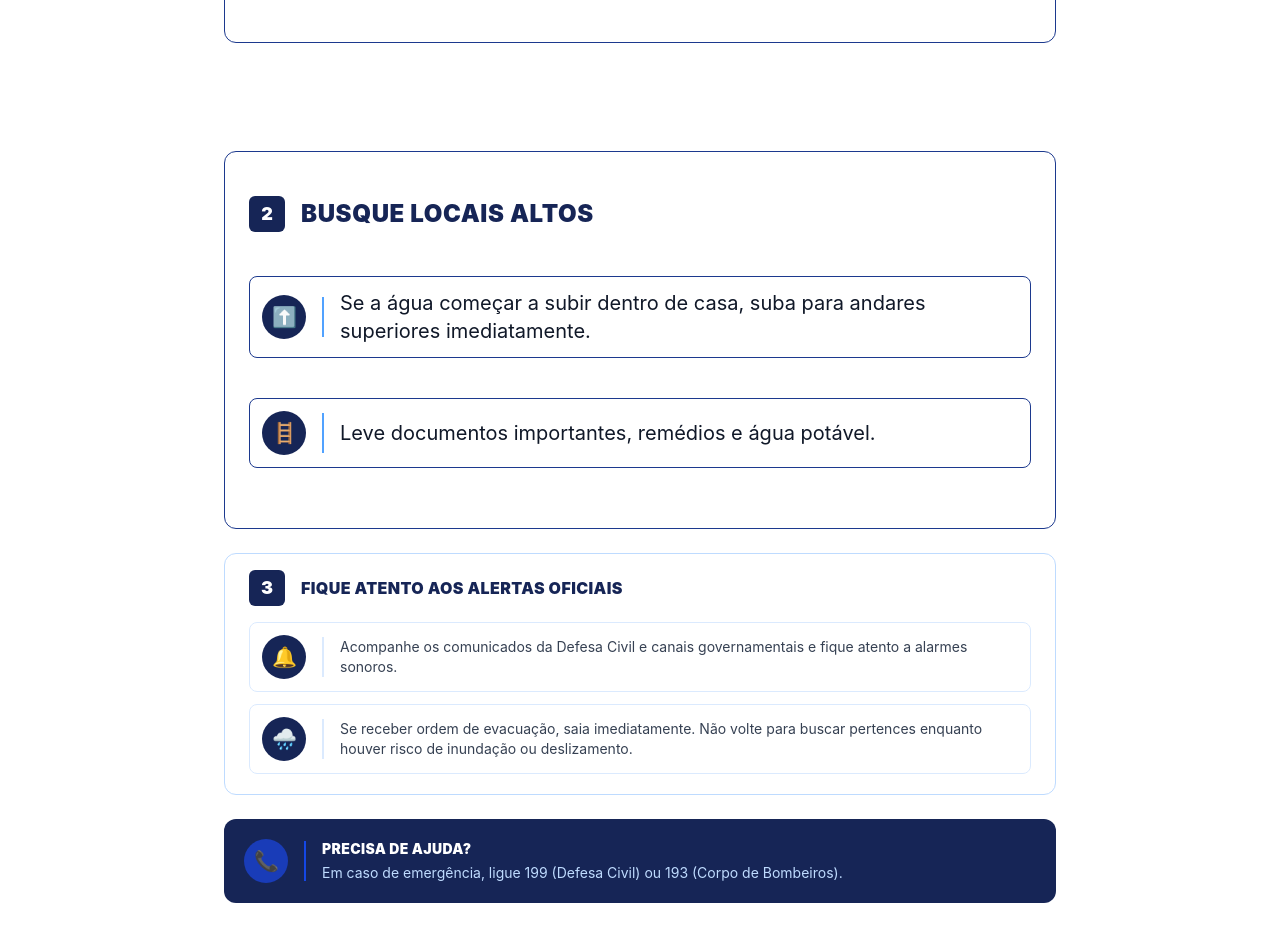
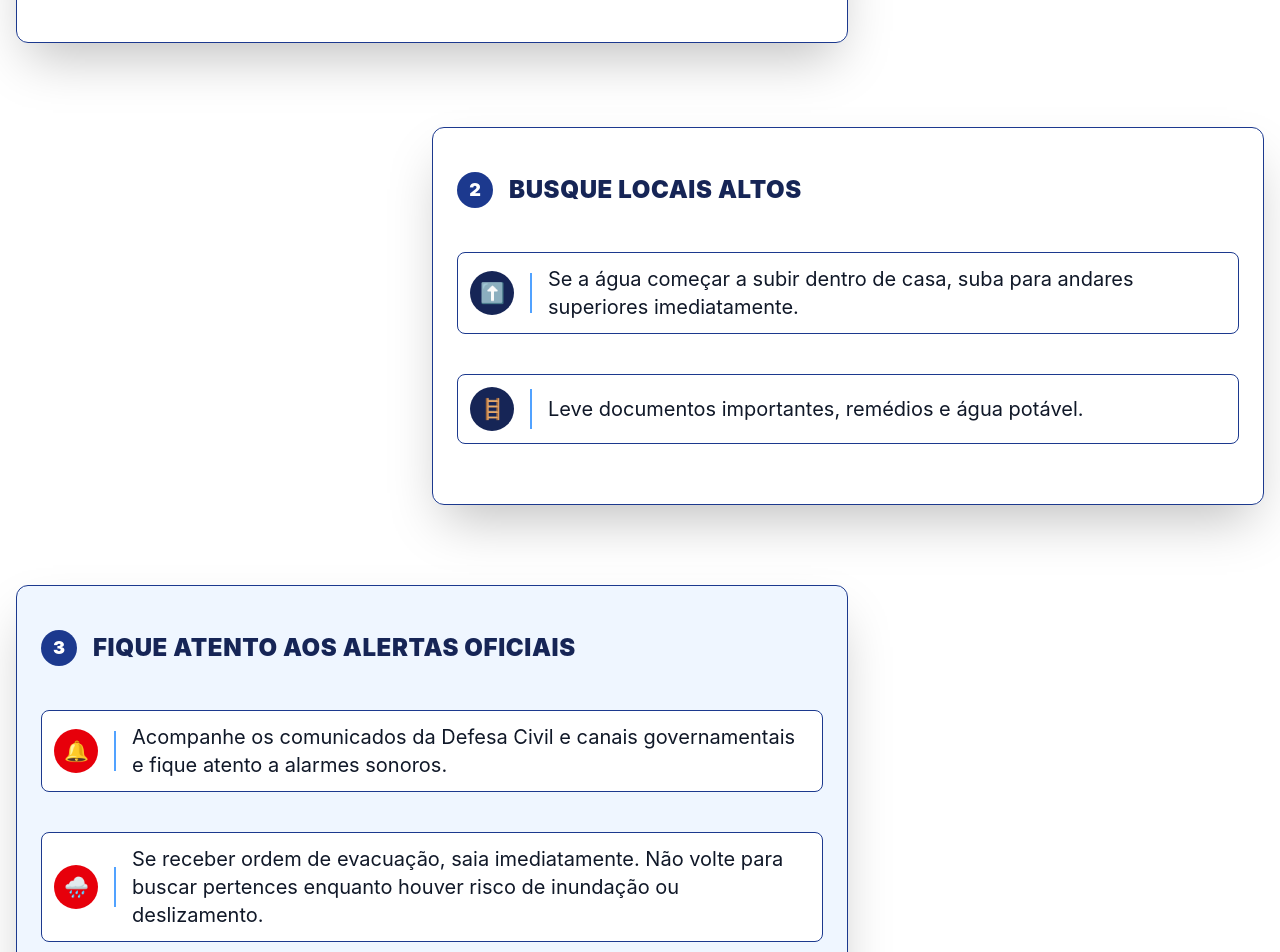
Before and after one commit to arielviniciuscyber/litoral-alerta, a React (Vite) app: page /prevencao in a window 1280 px wide. Shown: the part 3640-4592 px from the top of the page. Built offline with nearby package versions, Linux system fonts and the light colour scheme.

Commit message:
mechendo na prevenção dnv e dnv

```diff
--- a/src/pages/Prevencao.jsx
+++ b/src/pages/Prevencao.jsx
@@ -124,9 +124,9 @@ export default function Prevencao() {
             <div className="max-w-4xl mx-auto px-8 py-12">
 
                 {/* Seção 1 */}
-                <div className="border border-blue-900 rounded-xl mb-30 overflow-hidden mt-15 pb-10 ">
+                <div className="border border-blue-900 rounded-xl mb-30 overflow-hidden mt-15 pb-10 relative left-[-25%] shadow-2xl">
                     <div className="flex items-center gap-4 px-6 py-4">
-                        <span className="bg-blue-950 text-white font-black text-lg w-9 h-9 flex items-center justify-center rounded-md mt-8">1</span>
+                        <span className="bg-blue-900 text-white font-black text-lg w-9 h-9 flex items-center justify-center rounded-4xl mt-8">1</span>
                         <h3 className="text-2xl font-black text-blue-950 uppercase tracking-wide mt-7">Evite áreas alagadas</h3>
                     </div>
                     <div className="flex flex-col gap-3 px-6 pb-5 mt-7">
@@ -144,9 +144,10 @@ export default function Prevencao() {
                 </div>
 
                 {/* Seção 2 */}
-                <div className="border border-blue-900 rounded-xl mb-6 pb-10 -mt-3">
+
+                <div className="border border-blue-900 rounded-xl mb-6 pb-10 -mt-9 relative left-[25%] shadow-2xl">
                     <div className="flex items-center gap-4 px-6 py-4 ">
-                        <span className="bg-blue-950 text-white font-black text-lg w-9 h-9 flex items-center justify-center rounded-md mt-7">2</span>
+                        <span className="bg-blue-900 text-white font-black text-lg w-9 h-9 flex items-center justify-center rounded-4xl mt-7">2</span>
                         <h3 className="text-2xl font-black text-blue-950 uppercase tracking-wide mt-7">Busque locais altos</h3>
                     </div>
                     <div className="flex flex-col gap-3 px-6 pb-5 mt-7">
@@ -163,28 +164,29 @@ export default function Prevencao() {
                     </div>
                 </div>
 
+
                 {/* Seção 3 */}
-                <div className="border border-blue-200 rounded-xl mb-6 overflow-hidden">
-                    <div className="flex items-center gap-4 px-6 py-4">
-                        <span className="bg-blue-950 text-white font-black text-lg w-9 h-9 flex items-center justify-center rounded-md">3</span>
-                        <h3 className="text-base font-black text-blue-950 uppercase tracking-wide">Fique atento aos alertas oficiais</h3>
+                <div className="border border-blue-900 rounded-xl mb-6 overflow-hidden pb-10 mt-20 relative left-[-25%] shadow-2xl bg-blue-50 hover:scale-105 transition-transform duration-300">
+                    <div className="flex items-center gap-4 px-6 py-4 mt-7">
+                        <span className="bg-blue-900 text-white font-black text-lg w-9 h-9 flex items-center justify-center rounded-4xl">3</span>
+                        <h3 className="text-2xl font-black text-blue-950 uppercase tracking-wide ">Fique atento aos alertas oficiais</h3>
                     </div>
                     <div className="flex flex-col gap-3 px-6 pb-5">
-                        <div className="flex items-center gap-4 border border-blue-100 rounded-lg p-3">
-                            <div className="bg-blue-950 rounded-full w-11 h-11 flex items-center justify-center text-xl shrink-0">🔔</div>
-                            <div className="w-0.5 h-10 bg-blue-100 shrink-0" />
-                            <p className="text-gray-700 text-sm">Acompanhe os comunicados da Defesa Civil e canais governamentais e fique atento a alarmes sonoros.</p>
+                        <div className="flex items-center gap-4 border border-blue-900 rounded-lg p-3 mt-7 bg-white">
+                            <div className="bg-red-600 rounded-full w-11 h-11 flex items-center justify-center text-xl shrink-0">🔔</div>
+                            <div className="w-0.5 h-10 bg-blue-400 shrink-0" />
+                            <p className="text-gray-900 text-xl ">Acompanhe os comunicados da Defesa Civil e canais governamentais e fique atento a alarmes sonoros.</p>
                         </div>
-                        <div className="flex items-center gap-4 border border-blue-100 rounded-lg p-3">
-                            <div className="bg-blue-950 rounded-full w-11 h-11 flex items-center justify-center text-xl shrink-0">🌧️</div>
-                            <div className="w-0.5 h-10 bg-blue-100 shrink-0" />
-                            <p className="text-gray-700 text-sm">Se receber ordem de evacuação, saia imediatamente. Não volte para buscar pertences enquanto houver risco de inundação ou deslizamento.</p>
+                        <div className="flex items-center gap-4 border border-blue-900 rounded-lg p-3 mt-7 bg-white">
+                            <div className="bg-red-600 rounded-full w-11 h-11 flex items-center justify-center text-xl shrink-0">🌧️</div>
+                            <div className="w-0.5 h-10 bg-blue-400 shrink-0" />
+                            <p className="text-gray-900 text-xl">Se receber ordem de evacuação, saia imediatamente. Não volte para buscar pertences enquanto houver risco de inundação ou deslizamento.</p>
                         </div>
                     </div>
                 </div>
 
                 {/* Banner ajuda */}
-                <div className="bg-blue-950 rounded-xl p-5 flex items-center gap-4">
+                <div className="bg-blue-950 rounded-xl p-5 flex items-center gap-4 mt-25">
                     <div className="bg-blue-800 rounded-full w-11 h-11 flex items-center justify-center text-xl shrink-0">📞</div>
                     <div className="w-0.5 h-10 bg-blue-700 shrink-0" />
                     <div>
```
